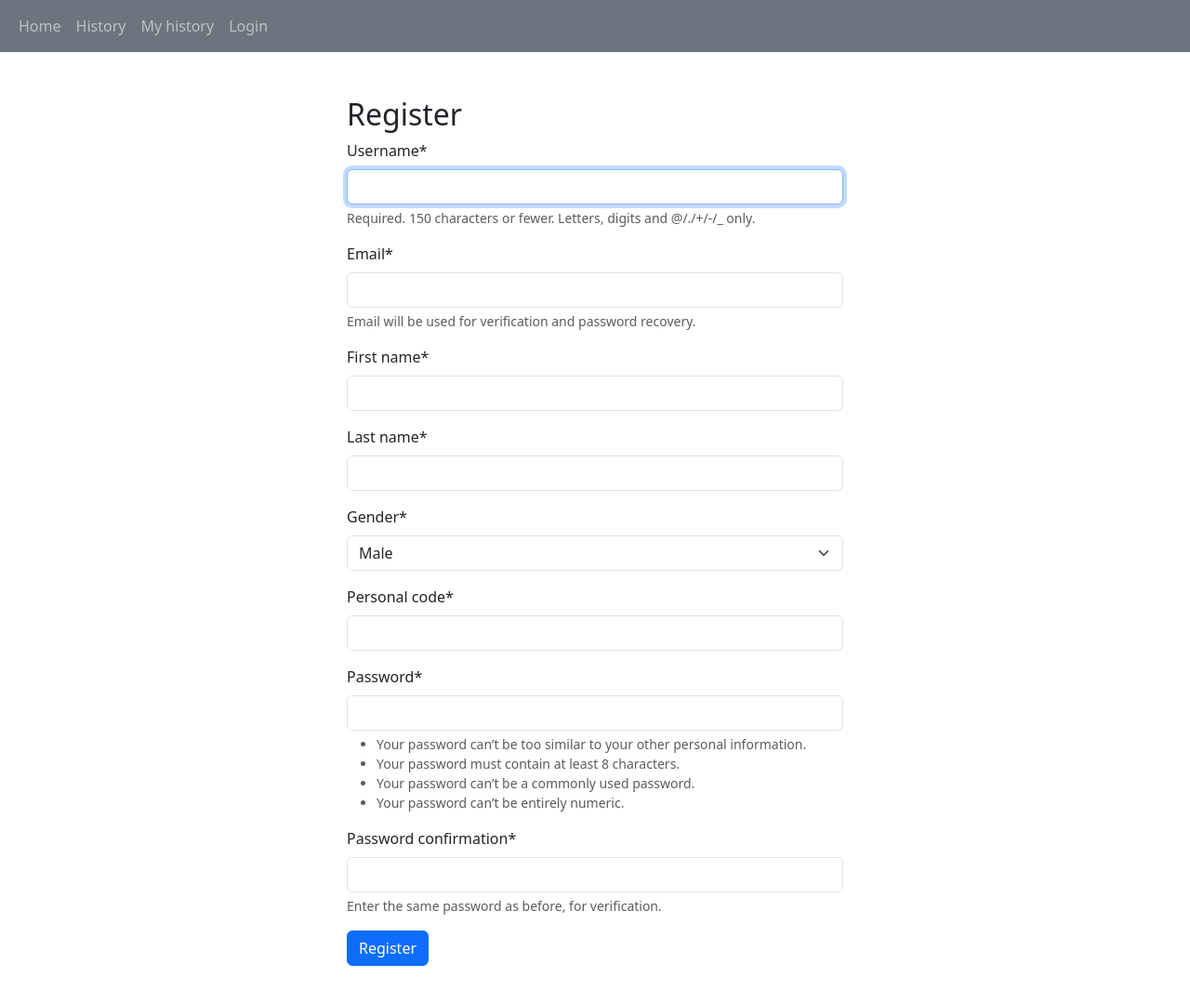
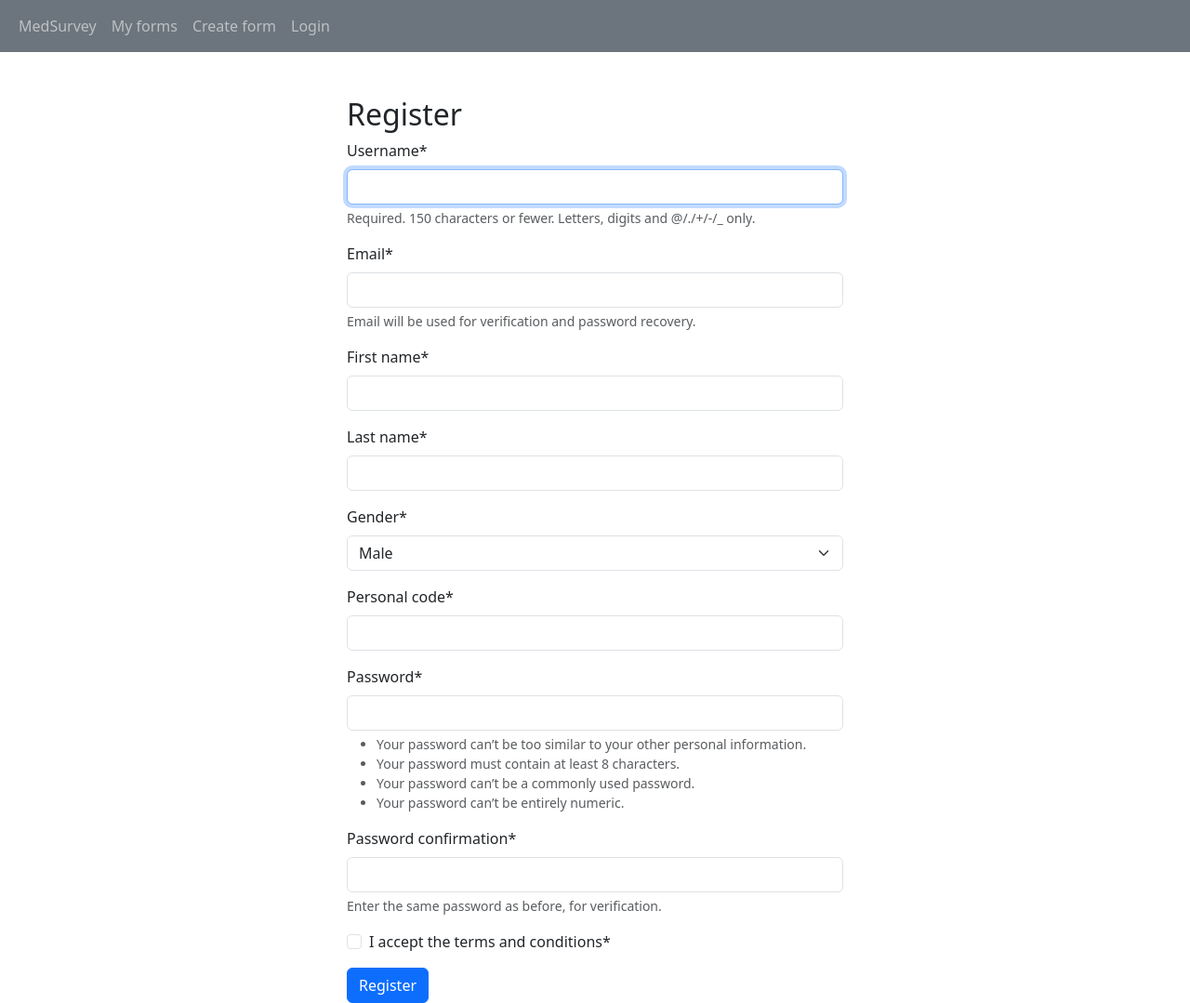
Before and after one commit to eduardsosh/medsurvey, a Django app: page /register/ in a window 1280 px wide. Shown: the whole page at 93% size. Before the commit the page ends 1039 px from the top, so only its background shows below. Run offline with Django 5.2, Linux system fonts and the light colour scheme; some libraries are stand-ins or nearby versions.

Commit message:
Added accept terms button in register

```diff
--- a/medsurvey_site/base/forms.py
+++ b/medsurvey_site/base/forms.py
@@ -10,10 +10,11 @@ class CustomUserCreationForm(UserCreationForm):
     last_name = forms.CharField(max_length=256, required=True,label=_("Last name"))
     personal_number = forms.CharField(max_length=12,required=True,label=_("Personal code"))
     gender = forms.ChoiceField(choices=UserAdditionalData.Gender,required=True,label=_("Gender"))
+    accept = forms.BooleanField(required=True,label=_("I accept the terms and conditions"))
 
     class Meta:
         model = User
-        fields = ("username", "email", 'first_name','last_name','gender','personal_number',"password1", "password2")
+        fields = ("username", "email", 'first_name','last_name','gender','personal_number',"password1", "password2",'accept')
 
     def save(self, commit=True):
         user = super().save(commit=False)
--- a/medsurvey_site/base/templates/base.html
+++ b/medsurvey_site/base/templates/base.html
@@ -1,4 +1,5 @@
 {% load static %}
+{% load i18n %}
 
 <!DOCTYPE html>
 <html lang="en">
@@ -23,26 +24,26 @@
           <div class="collapse navbar-collapse" id="navbarSupportedContent">
             <ul class="navbar-nav me-auto mb-2 mb-lg-0">
               <li class="nav-item">
-                <a class="nav-link" aria-current="page" href="/">Home</a>
+                <a class="nav-link" aria-current="page" href="/">MedSurvey</a>
               </li>
               <li class="nav-item">
-                <a class="nav-link" href="/history">History</a>
+                <a class="nav-link" href="/my_forms">{% trans "My forms" %}</a>
               </li>
               <li class="nav-item">
-                <a class="nav-link" href="/my_history">My history</a>
+                <a class="nav-link" href="/create_form">{% trans "Create form" %}</a>
               </li>
 
               {% if request.user.is_authenticated %}
 
                 <li class="nav-item">
-                  <a class="nav-link" href="/logout">Logout</a>
+                  <a class="nav-link" href="/logout">{% trans "Logout" %}</a>
                   <li class="nav-item">
                     <a class="nav-link disabled" href="#">{{ request.user.username }}</a>
                   </li>
                 </li>
               {% else %}
                 <li class="nav-item">
-                  <a class="nav-link" href="/login">Login</a>
+                  <a class="nav-link" href="/login">{% trans "Login" %}</a>
                 </li>
               {% endif %}
             </ul>
```
Also changed, not shown: medsurvey_site/base/templates/home.html (+8 -1 lines).
